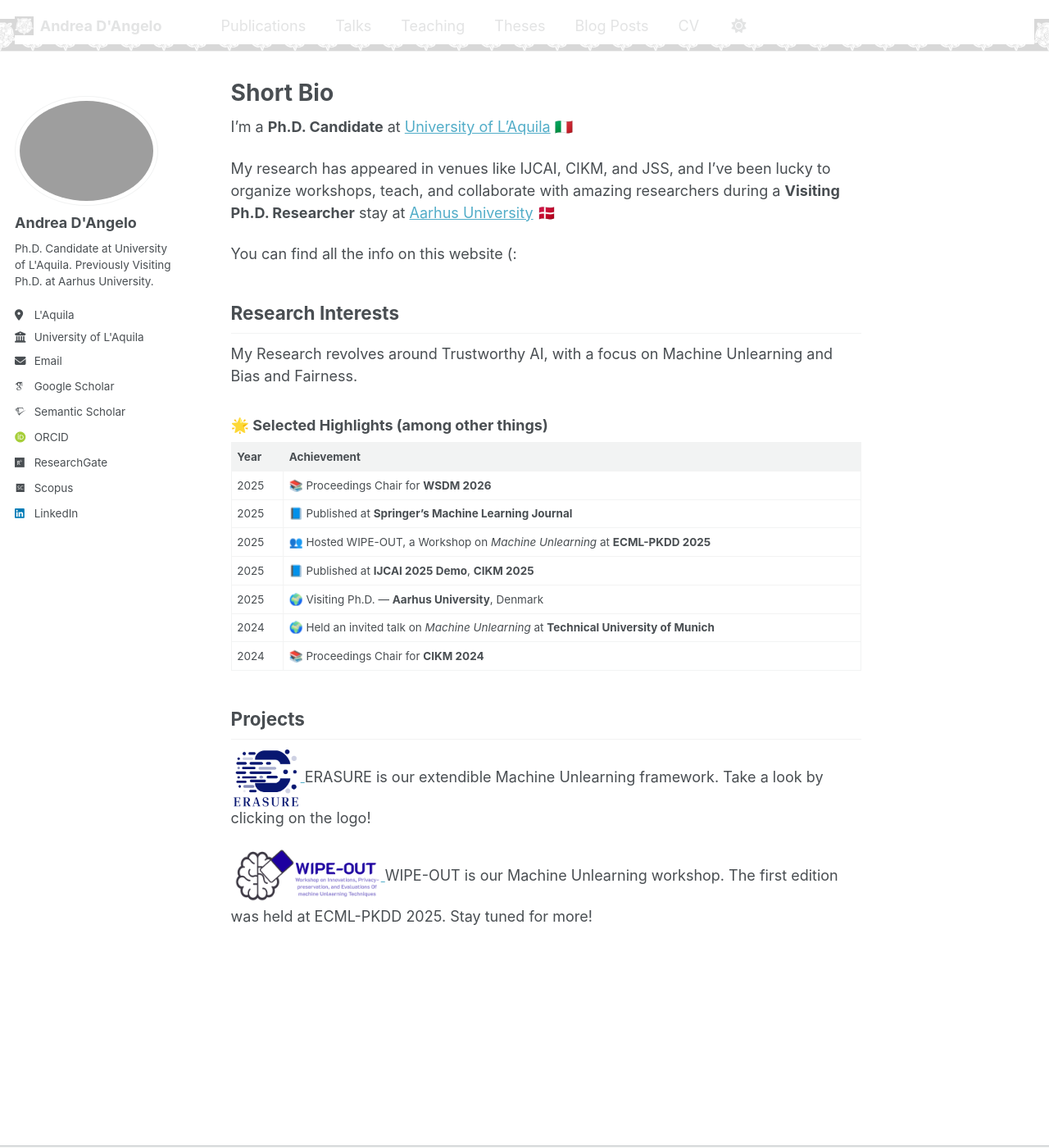
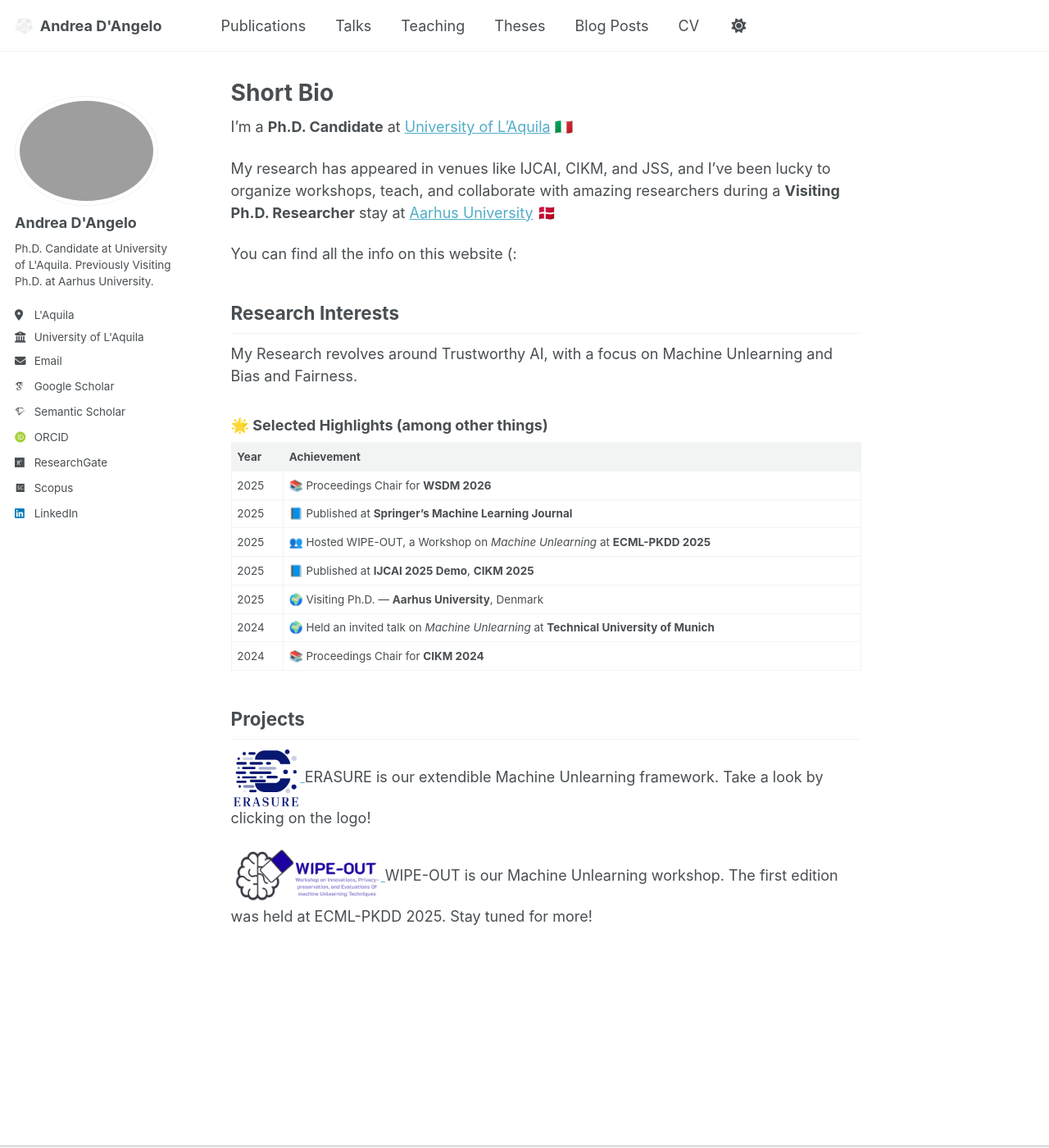
Before and after one commit to dangeloandrea14/dangeloandrea14.github.io, a Jekyll site: the page built from _pages/about.md, in a window 1280 px wide and 1400 px high. Shown: the whole window at 82% size. Built offline with Jekyll 4.4.1, drawn with Linux system fonts in a browser that asks for light colours; some web fonts are replaced; a script that is not in the unit is left out.

Commit message:
fixed icon

```diff
--- a/_includes/footer/custom.html
+++ b/_includes/footer/custom.html
@@ -1,6 +1,4 @@
 <!-- start custom footer snippets -->
-
-<a href="/sitemap/">Sitemap</a>
 
 <!-- Support for MatJax -->
 <script defer src="https://cdnjs.cloudflare.com/polyfill/v3/polyfill.min.js?features=es6"></script>
--- a/_includes/head/custom.html
+++ b/_includes/head/custom.html
@@ -1,17 +1,12 @@
+<!-- start custom head snippets -->
 {% include base_path %}
-
-<!-- start custom head snippets -->
 
 <!-- Support for Academicons -->
 <link rel="stylesheet" href="{{ base_path }}/assets/css/academicons.css"/>
 
-<!-- favicon from https://commons.wikimedia.org/wiki/File:OOjs_UI_icon_academic-progressive.svg -->
-<link rel="apple-touch-icon" sizes="180x180" href="{{ base_path }}/images/apple-touch-icon-180x180.png"/>
-<link rel="icon" type="image/svg+xml" href="{{ base_path }}/images/favicon.svg"/>
-<link rel="icon" type="image/png" href="{{ base_path }}/images/yorkshire_rose.png" sizes="32x32"/>
-<link rel="icon" type="image/png" href="{{ base_path }}/images/favicon-192x192.png" sizes="192x192"/>
-<link rel="manifest" href="{{ base_path }}/images/manifest.json"/>
-<link rel="icon" href="/images/favicon.ico"/>
+<!-- ✅ Custom favicon: Yorkshire Rose -->
+<link rel="icon" type="image/png" href="{{ base_path }}/images/yorkshire_rose.png" sizes="32x32">
+<link rel="apple-touch-icon" href="{{ base_path }}/images/yorkshire_rose.png">
+
 <meta name="theme-color" content="#ffffff"/>
-
 <!-- end custom head snippets -->
--- a/assets/css/main.scss
+++ b/assets/css/main.scss
@@ -114,11 +114,3 @@
   color: var(--text-muted, #666);
   font-style: italic;
 }
-
-.masthead__inner-wrap {
-  background-image: url('{{ "/images/yorkshire_rose.png" | relative_url }}');
-  background-repeat: repeat-x;
-  background-size: 40px 40px;
-  background-position: center bottom;
-  opacity: 0.15;
-}
```
Also changed, not shown: images/yorkshire_rose.png, 1 other file.
